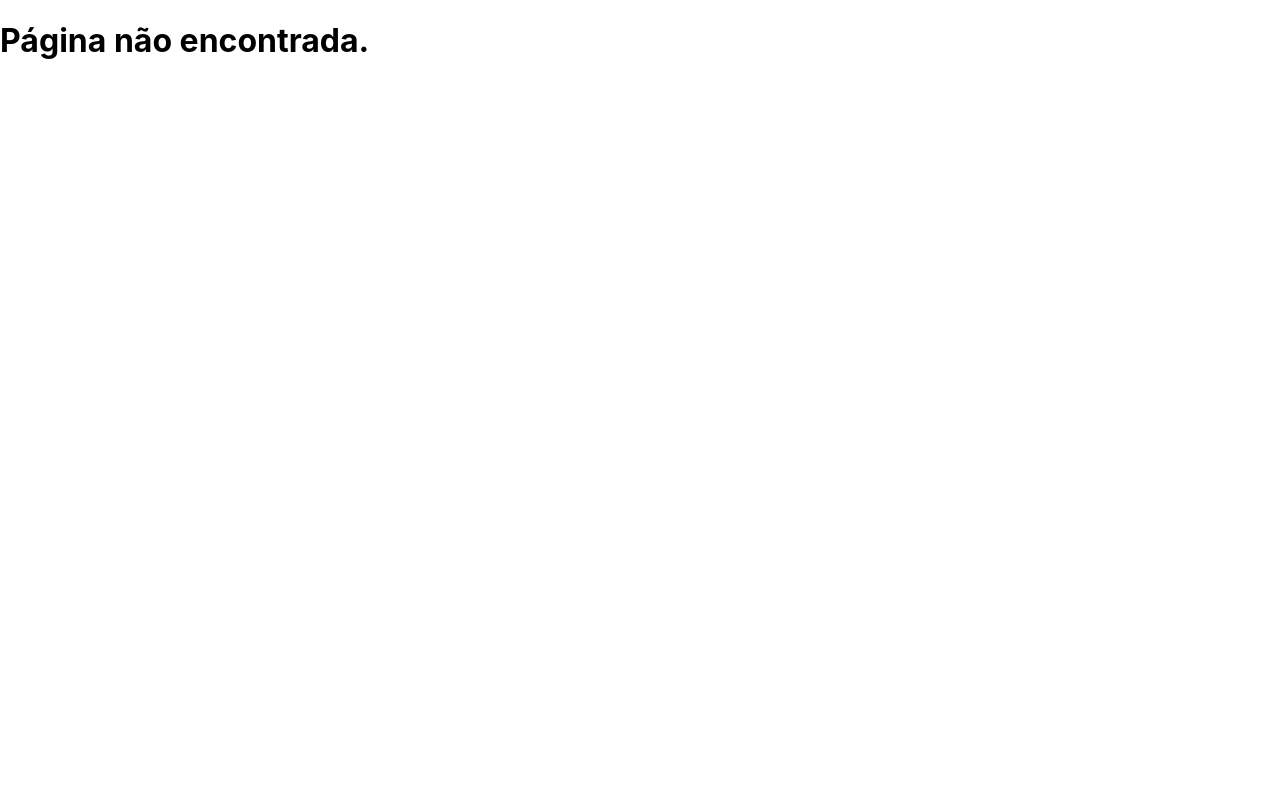
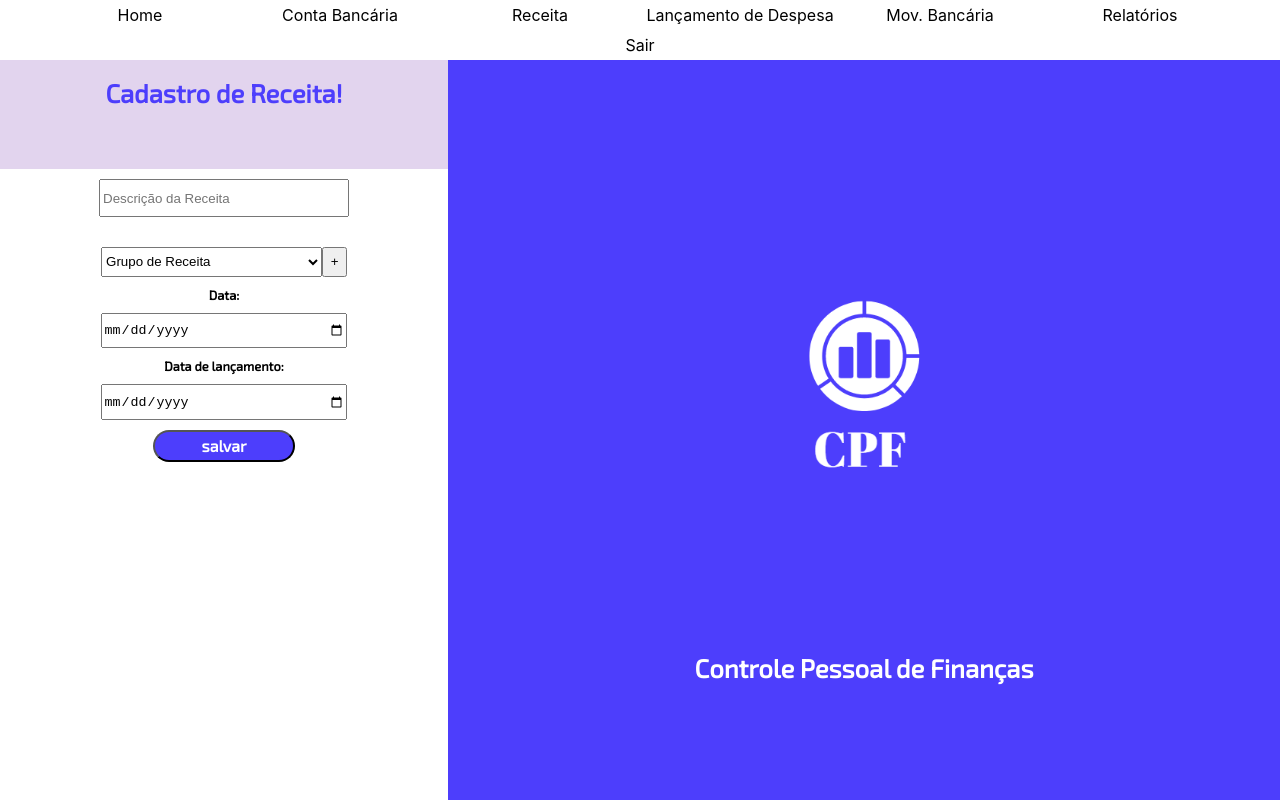
Before and after one commit to jwpires/ProjetoIntegradorSenac, a React (Create React App) app in the folder Projeto Integrador/projeto-cpf/: page /cadastroReceita in a window 1280 px wide. Built offline with nearby package versions, Linux system fonts and the light colour scheme.

Commit message:
atualizando

```diff
--- a/Projeto Integrador/projeto-cpf/src/App.tsx
+++ b/Projeto Integrador/projeto-cpf/src/App.tsx
@@ -11,6 +11,8 @@ import CadastroBanco from './components/pages/cadastroBanco';
 import Sobre from './components/pages/sobre';
 import NotFound from './components/pages/notfound';
 import SobreItemCPF from './components/pages/sobreItemCPF';
+import Contador from './components/pages/contador';
+import CadastroReceita from './components/pages/cadastroReceita';
 
 
 function App() {
@@ -20,12 +22,18 @@ function App() {
       <Routes>
         <Route path='/' element={<Home/>}/>
         <Route path='/cadastroBanco' element={<CadastroBanco/>}/>
+        <Route path='/cadastroReceita' element={<CadastroReceita/>}/>
+
         <Route path='/sobre' element={<Sobre/>}/>
           <Route path='/sobre/:parametro' element={<SobreItemCPF/>}/> {/* parametros dinâmicos */}
+
         <Route path='/login' element={<Login/>}/>
           <Route path='/cadastroUsuario' element={<CadastroUsuario/>}/>
           <Route path='/cadastroNovaSenha' element={<CadastroNovaSenha/>}/> {/* */}
+
         <Route path='*' element={<NotFound/>}/>
+
+        <Route path='/contador' element={<Contador/>}/>
       </Routes>
     </div>
   );
--- a/Projeto Integrador/projeto-cpf/src/components/menu/menu.tsx
+++ b/Projeto Integrador/projeto-cpf/src/components/menu/menu.tsx
@@ -21,11 +21,12 @@ function Menu(props: Props) {
         <div className="flex-container-menu">
             <Link to={"/"}><li>{props.home}</li></Link>
             <Link to={"/cadastroBanco"}><li>{props.contaBancaria}</li></Link>
-            <Link to={"/"}><li>{props.receita}</li></Link>
+            <Link to={"/cadastroReceita"}><li>{props.receita}</li></Link>
             <Link to={"/"}><li>{props.lancamentoDespesa}</li></Link>
             <Link to={"/"}><li>{props.movBancaria}</li></Link>
             <Link to={"/"}><li>{props.relatorios}</li></Link>
             <Link to={"/login"}><li>{props.sair}</li></Link>
+
         </div>
     );
 }
--- /dev/null
+++ b/Projeto Integrador/projeto-cpf/src/components/pages/cadastroReceita.tsx
@@ -0,0 +1,47 @@
+import '../../style/style.css';
+import HeaderMenu from '../header/HeaderMenu';
+
+function CadastroReceita(){
+    return(
+        <div className="container-cadReceita">
+            <HeaderMenu exibe={true}></HeaderMenu>
+
+            <div className="container_main_padrao">
+
+                <div className="container_padrao">
+
+                    <header>
+                        <h1 className='descricao'>Cadastro de Receita!</h1>
+                    </header>
+
+                    <div className='divCadReceita'>
+                        <form action="" method="post" className="cadReceita">
+
+                            <input type="text" name="" id="" placeholder='Descrição da Receita'/>
+                            <div className='adiciona-receita'>
+                                <select name="Receita" id="">
+                                    <option value="">Grupo de Receita</option>
+                                </select>
+                                <button type='button'> + </button> {/* Botão servirá para direcionar a tela de cadastro da conta bancária. */}
+                            </div>
+
+                            <label>Data:</label><input type="date" name="" id="" />
+                            <label>Data de lançamento:</label><input type="date" name="" id="" />
+
+                            <input type="submit" id='salvar' value="salvar" />
+                        </form>
+                    </div>
+
+                </div>
+
+                <div className="container_imagem">
+                    <img src={require("../../images/logo.png")} alt="exibe imagem do login" />
+                    <h1 className='descricao'>Controle Pessoal de Finanças</h1>
+                </div>
+            </div>
+
+        </div>
+    );
+}
+
+export default CadastroReceita;
--- /dev/null
+++ b/Projeto Integrador/projeto-cpf/src/components/pages/contador.tsx
@@ -0,0 +1,14 @@
+import Estado from "./estado";
+import HeaderMenu from "../header/HeaderMenu";
+
+function Contador(){
+
+    return(
+        <div>
+            <HeaderMenu exibe={true}></HeaderMenu>
+            <Estado/>
+        </div>
+    );
+}
+
+export default Contador;
--- /dev/null
+++ b/Projeto Integrador/projeto-cpf/src/components/pages/estado.tsx
@@ -0,0 +1,23 @@
+import '../../style/style.css';
+import { useState } from 'react';
+
+function Estado(){
+
+    const[numero, setNumero] = useState(0);
+
+    function handleClickSoma(){
+        setNumero(numero+1);
+    }
+    function handleClickSubtrai(){
+        setNumero(numero-1);
+    }
+    return(
+        <div>
+            <h1>O valor é {numero}</h1>
+            <button onClick={handleClickSoma}>Soma</button>
+            <button onClick={handleClickSubtrai}>Subtrai</button>
+        </div>
+    );
+}
+
+export default Estado;
--- a/Projeto Integrador/projeto-cpf/src/style/style.css
+++ b/Projeto Integrador/projeto-cpf/src/style/style.css
@@ -133,7 +133,7 @@ da imagem do logo
 }
 
 /* ******************* Layout do cadastro do Banco ***************** */
-.container-cadBanco{
+.container-cadBanco, .container-cadReceita{
     display: flex;
     flex-direction: column;
     /* align-items: center; */
@@ -141,14 +141,14 @@ da imagem do logo
     /* width: 100%; */
 }
 
-.divCadBanco{
+.divCadBanco, .divCadReceita{
     width: 90%;
     height: 80vh;
     margin: auto 5%;
     align-items: center;
 }
 
-.cadBanco{
+.cadBanco, .cadReceita{
     display: flex;
     flex-direction: column;
     /* border: #4D3EFC solid 1px; */
@@ -159,27 +159,27 @@ da imagem do logo
 
 }
 
-.adiciona-banco {
+.adiciona-banco, .adiciona-receita {
     width: 61%;
     height: auto;
     margin-top: 30px;
     /* border: #000 solid 1px; */
 }
 
-.adiciona-banco select{
+.adiciona-banco select, .adiciona-receita select{
     width: 90%;
     height: 30px;
 }
 
 
-.adiciona-banco button{
+.adiciona-banco button, .adiciona-receita button{
     width: 10%;
     height: 30px;
     /* font-size: 18px; */
 }
 
 
-.cadBanco input{
+.cadBanco input, .cadReceita input{
     width: 60%;
     height: 5%;
     margin-top: 10px;
@@ -187,6 +187,7 @@ da imagem do logo
 
 .raio_group{
     border: #4D3EFC solid 1px;
+    background-color: #e2d4ee;
     width: 60%;
     height: 30%;
     margin: 5px auto;
@@ -197,6 +198,11 @@ da imagem do logo
     font-family: 'Exo 2', sans-serif;
     font-size: 15px;
 
+}
+
+.raio_group label input:checked{
+    width: 50px;
+    transition: .5s;
 }
 
 .raio_group label input{
```
